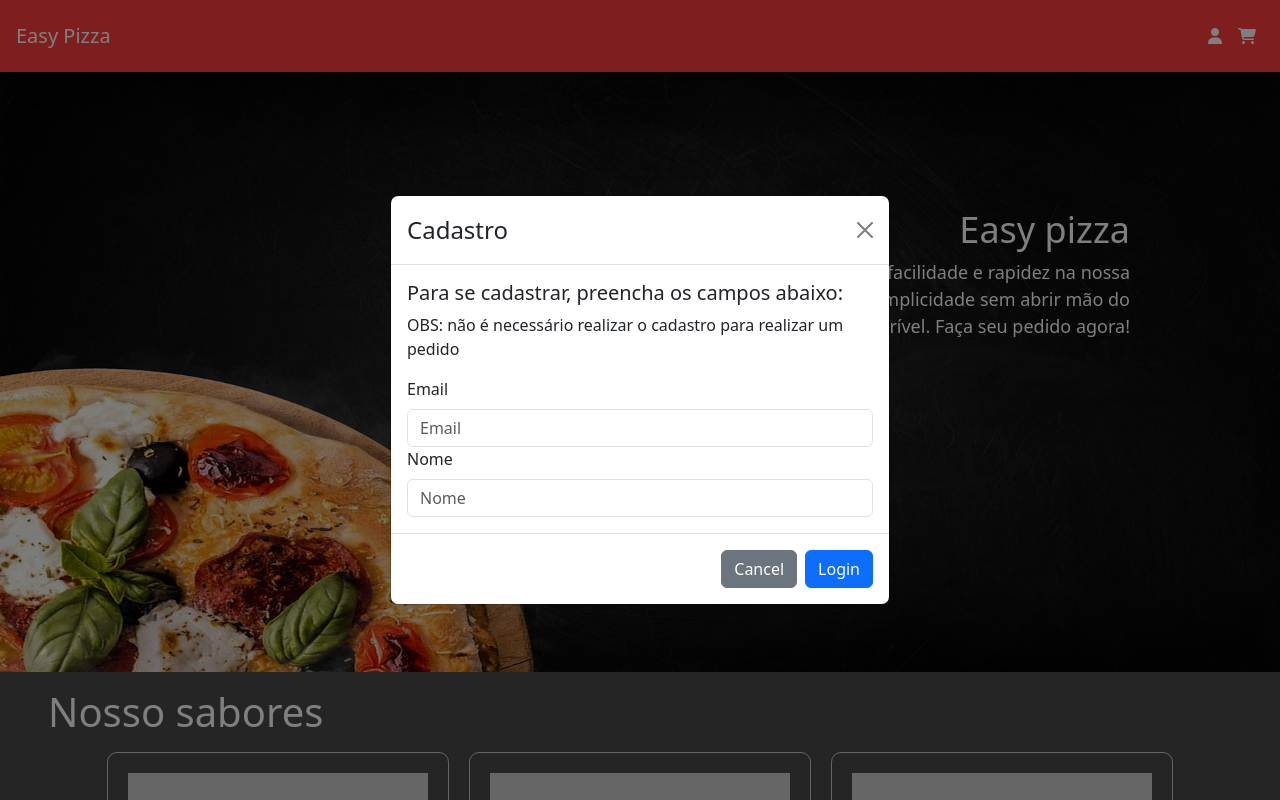
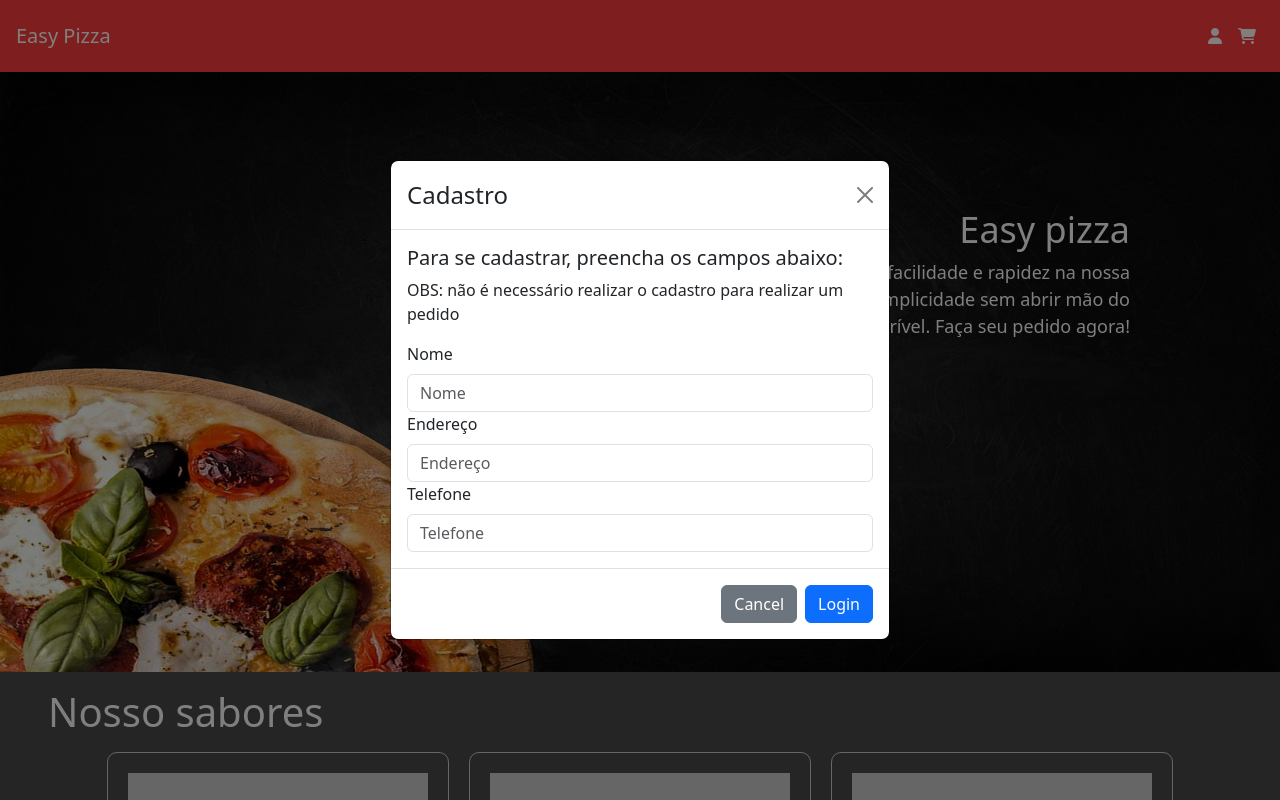
Before and after one commit to villarzz/easy-pizza, a React (Create React App) app in the folder client/: page / in a window 1280 px wide. Both pictures are taken after a click on the link 1215 px from the left and 36 px from the top of the page. Shown: the top 800 px of the page. Built offline with nearby package versions, Linux system fonts and the light colour scheme.

Commit message:
chore: Update axios dependency to version 1.7.2

```diff
--- a/client/package.json
+++ b/client/package.json
@@ -8,6 +8,7 @@
     "@testing-library/jest-dom": "^5.17.0",
     "@testing-library/react": "^13.4.0",
     "@testing-library/user-event": "^13.5.0",
+    "axios": "^1.7.2",
     "bootstrap": "^5.3.3",
     "react": "^18.3.1",
     "react-bootstrap": "^2.10.2",
--- a/client/src/components/LoginModal/LoginModal.js
+++ b/client/src/components/LoginModal/LoginModal.js
@@ -1,14 +1,21 @@
 import React, { useState } from "react";
+import Axios from "axios";
 import { Modal, Button, Form } from "react-bootstrap";
 
 const LoginModal = ({ show, handleClose }) => {
-  const [email, setEmail] = useState("");
-  const [name, setPassword] = useState("");
+  const [telefone, setTelefone] = useState("");
+  const [name, setName] = useState("");
+  const [endereco, setEndereco] = useState("");
 
   const handleLogin = () => {
     // Implement your login logic here
-    console.log("emial:", email);
-    console.log("nome:", name);
+    Axios.post("http://localhost:3001/usuario/registraUsuario", {
+      nome: name,
+      endereco: endereco,
+      telefone: telefone,
+    }).then((response) => {
+      console.log(response);
+    })
     handleClose();
   };
 
@@ -22,21 +29,30 @@ const LoginModal = ({ show, handleClose }) => {
         <h5>Para se cadastrar, preencha os campos abaixo:</h5>
         <p>OBS: não é necessário realizar o cadastro para realizar um pedido</p>
           <Form.Group controlId="formBasicEmail">
-            <Form.Label>Email</Form.Label>
-            <Form.Control
-              type="email"
-              placeholder="Email"
-              value={email}
-              onChange={(e) => setEmail(e.target.value)}
-            />
-          </Form.Group>
-          <Form.Group controlId="formBasicPassword">
             <Form.Label>Nome</Form.Label>
             <Form.Control
               type="text"
               placeholder="Nome"
               value={name}
-              onChange={(e) => setPassword(e.target.value)}
+              onChange={(e) => setName(e.target.value)}
+            />
+          </Form.Group>
+          <Form.Group controlId="formBasicPassword">
+            <Form.Label>Endereço</Form.Label>
+            <Form.Control
+              type="text"
+              placeholder="Endereço"
+              value={endereco}
+              onChange={(e) => setEndereco(e.target.value)}
+            />
+          </Form.Group>
+          <Form.Group controlId="formBasicPassword">
+            <Form.Label>Telefone</Form.Label>
+            <Form.Control
+              type="text"
+              placeholder="Telefone"
+              value={telefone}
+              onChange={(e) => setTelefone(e.target.value)}
             />
           </Form.Group>
         </Form>
```
Also changed, not shown: 1 other file (tests, documents, lock files or other folders).
